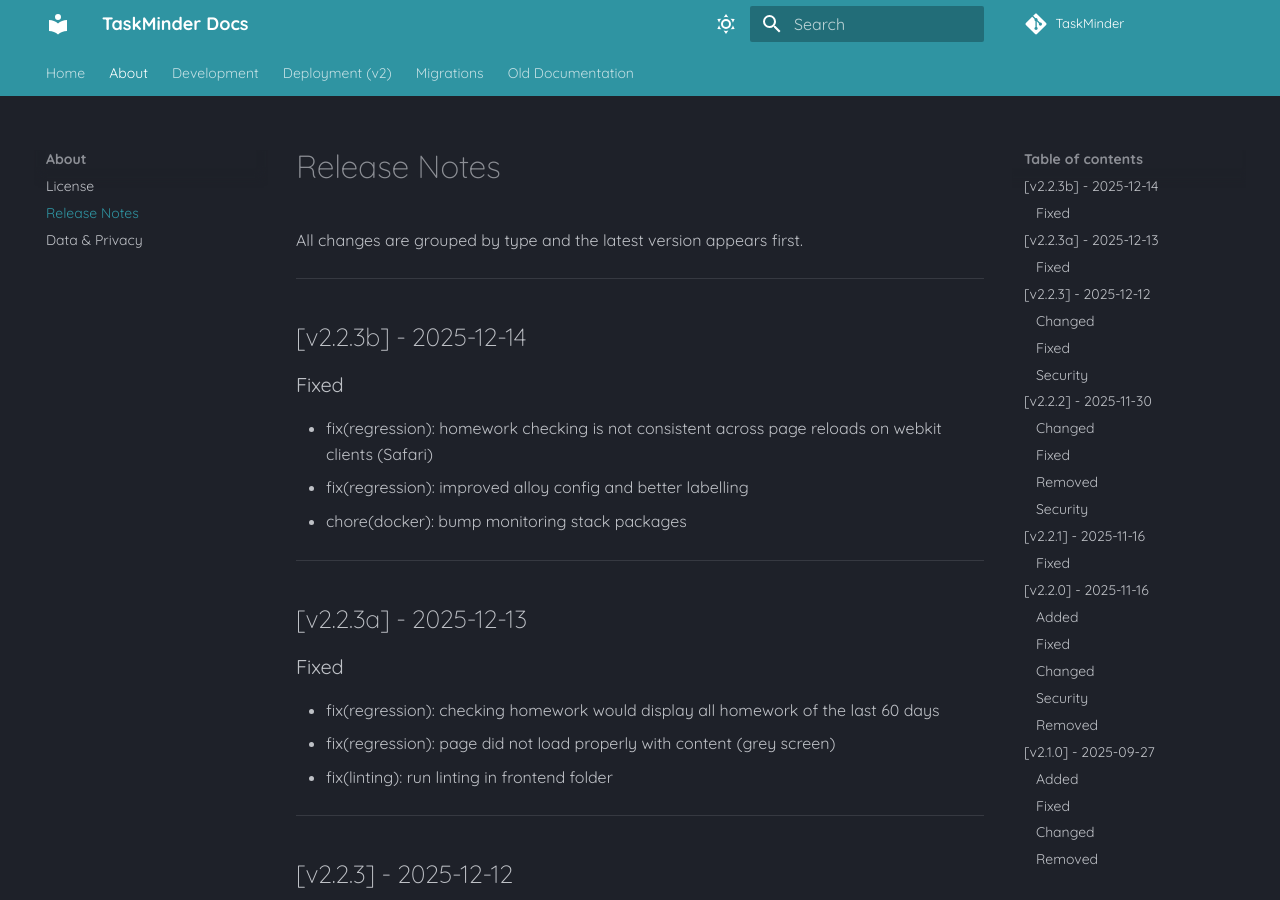
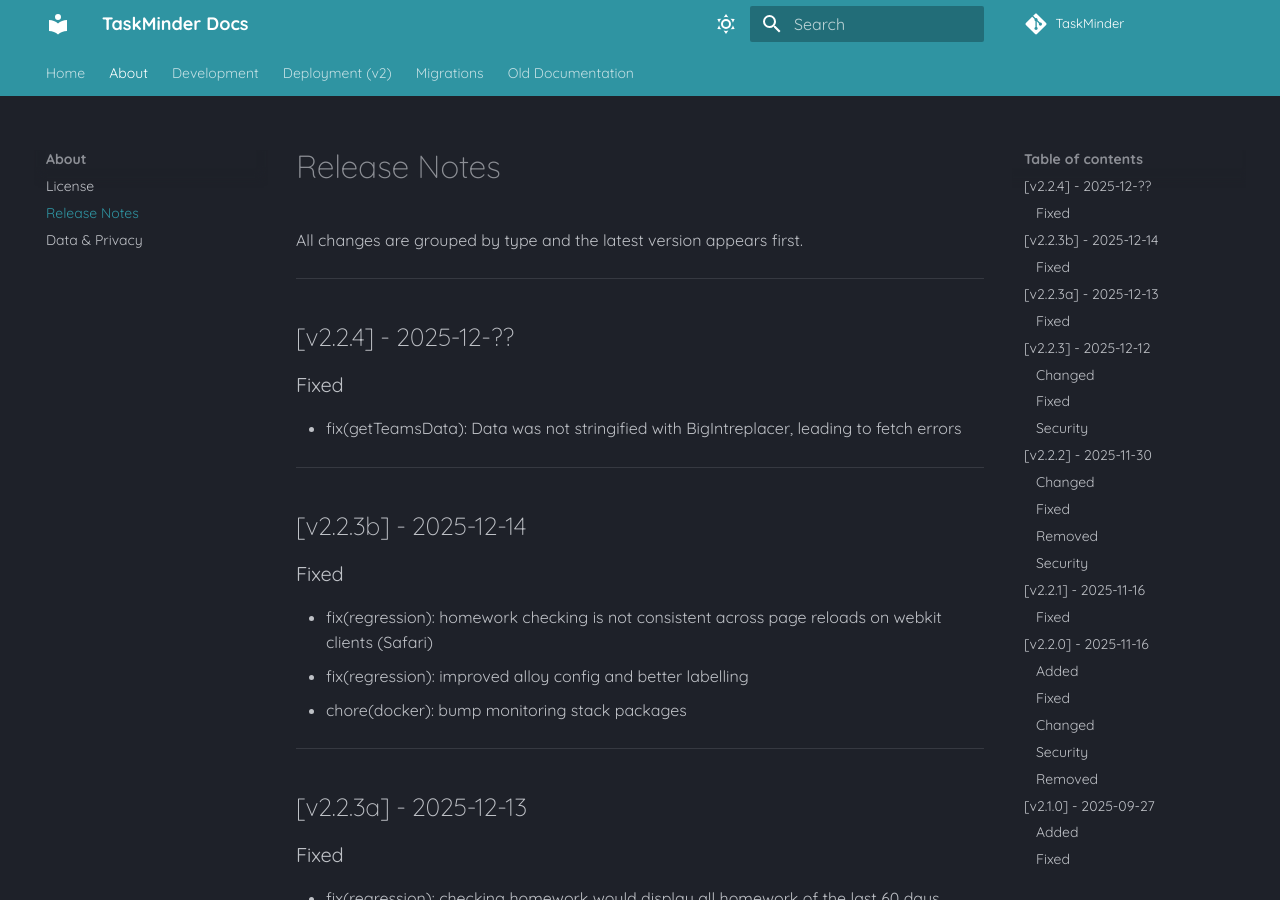
Before and after one commit to Codylon-Studios/TaskMinder, an MkDocs documentation site: the page built from docs/src/release-notes.md, in a window 1280 px wide and 900 px high. Built offline with MkDocs 1.6.1 and Material for MkDocs 9.7.7, drawn with Linux system fonts in a browser that asks for light colours; some web fonts are replaced; comment, search, counter and statistics services are not loaded.

Commit message:
fix bug where data was not stringified correctly
- getTeamsData was not stringified when getting from db

TODO:
- data processing docs
- updt release notes

```diff
--- a/docs/src/release-notes.md
+++ b/docs/src/release-notes.md
@@ -1,6 +1,13 @@
 # Release Notes
 
 All changes are grouped by type and the latest version appears first.
+
+---
+
+## \[v2.2.4] - 2025-12-??
+
+### Fixed
+* fix(getTeamsData): Data was not stringified with BigIntreplacer, leading to fetch errors
 
 ---
 
```
Also changed, not shown: 1 other file.
